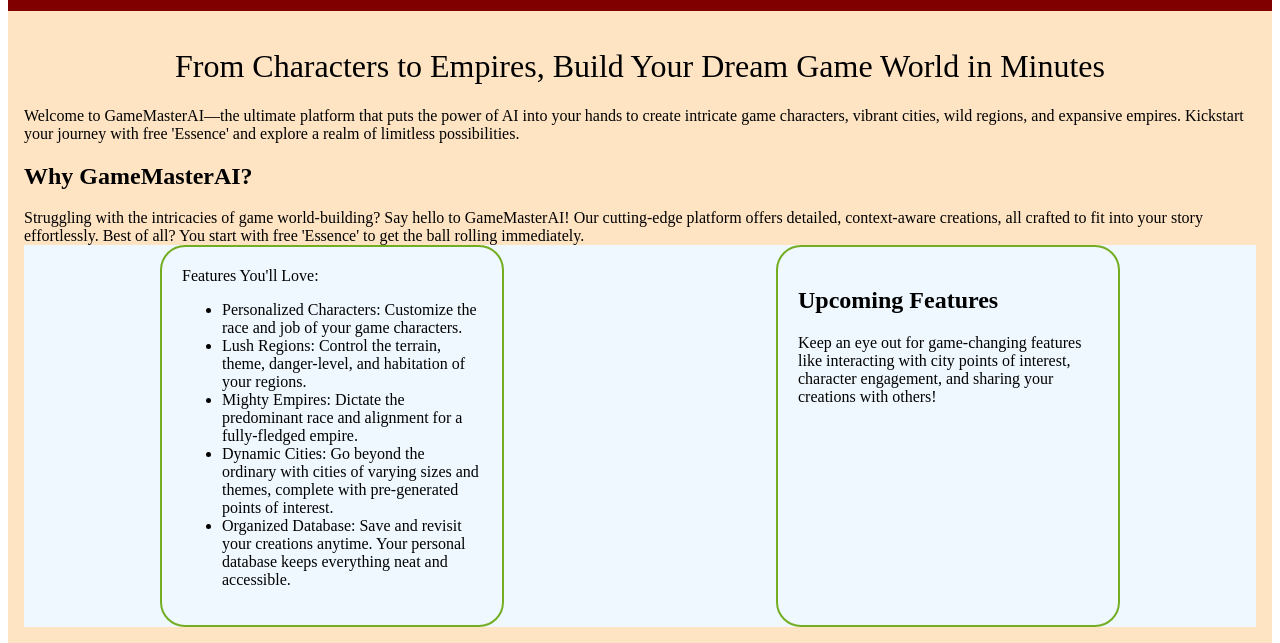
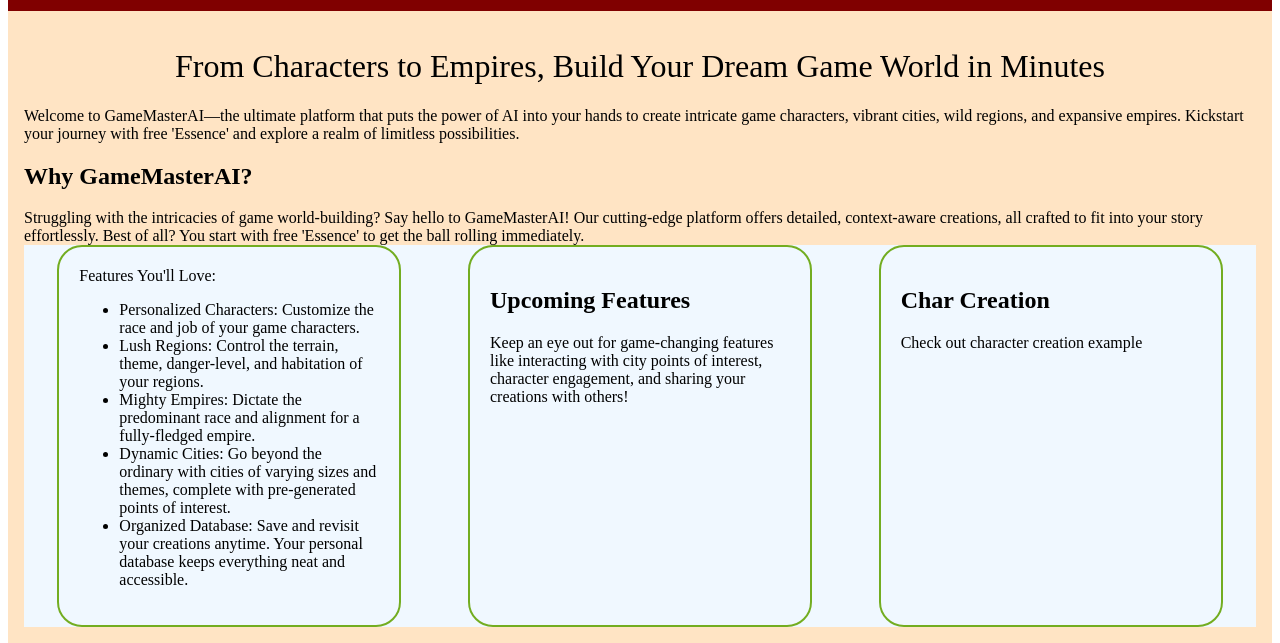
Before and after one commit to samkaz21/gmai_website, a plain HTML site: page index.html in a window 1280 px wide. Shown: the part 130-773 px from the top of the page. Drawn offline with Linux system fonts and the light colour scheme.

Commit message:
added extra box in faetures

```diff
--- a/index.html
+++ b/index.html
@@ -26,7 +26,7 @@
             context-aware creations, all crafted to fit into your story effortlessly. Best of all? You start with free 'Essence' to get
             the ball rolling immediately.
 
-        <div class="features"><div class="features_left">Features You'll Love:
+        <div class="features"><div class="features_item">Features You'll Love:
         <ul>
             <li>Personalized Characters: Customize the race and job of your game characters.</li>
             <li>Lush Regions: Control the terrain, theme, danger-level, and habitation of your regions.</li>
@@ -35,9 +35,14 @@
             <li>Organized Database: Save and revisit your creations anytime. Your personal database keeps everything neat and accessible.</li>
         </ul></div>
 
-        <div class="features_right"><h2> Upcoming Features</h2>
+        <div class="features_item"><h2> Upcoming Features</h2>
         Keep an eye out for game-changing features like interacting with city points of interest, character engagement,
-            and sharing your creations with others! </div></div>
+            and sharing your creations with others! </div>
+
+        <div class="features_item"><h2> Char Creation</h2>
+        Check out character creation example </div></div>
+
+
 
         <h3>Pricing and Essence</h3>
         Sign up now and receive complimentary 'Essence' to unlock premium features. Our flexible pricing
--- a/styles.css
+++ b/styles.css
@@ -46,7 +46,7 @@
 
 }
 
-.features_left{
+.features_item{
     width: 300px;
     border-radius: 25px;
     border: 2px solid #73AD21;
```
